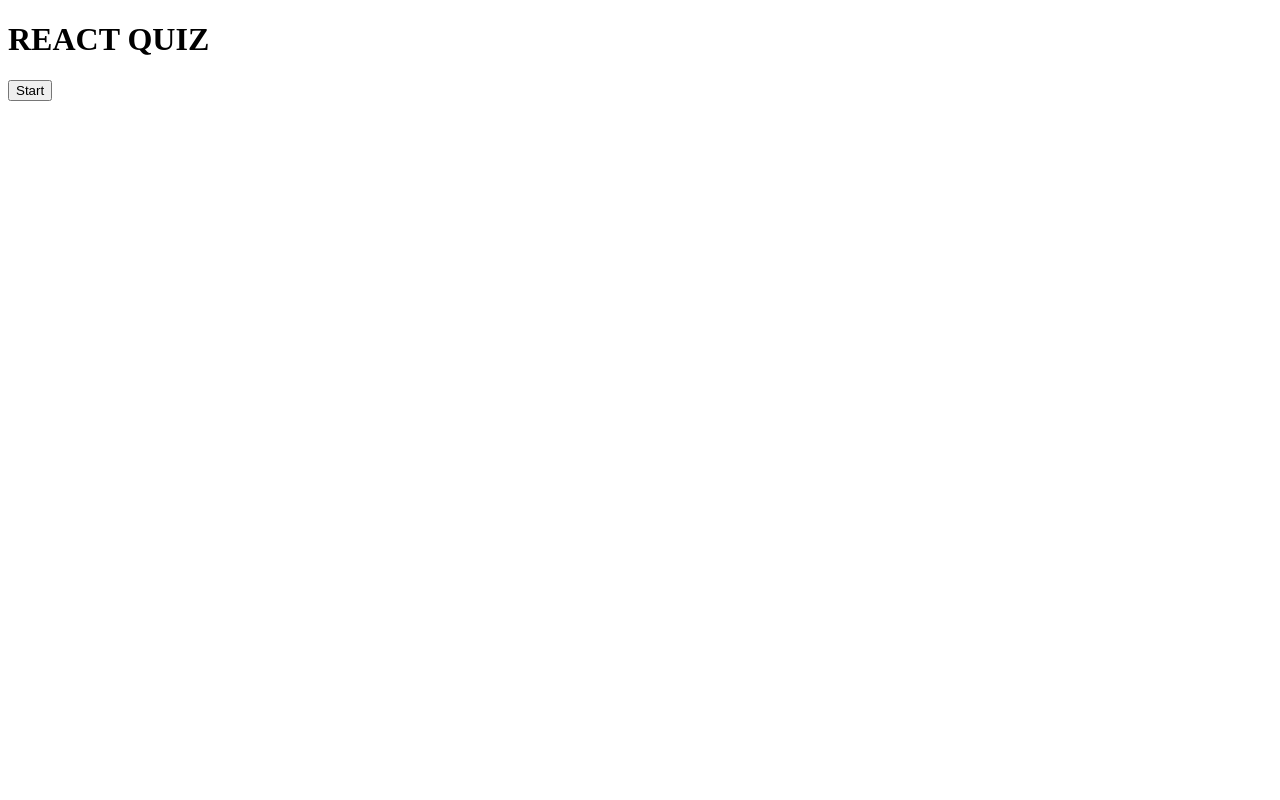
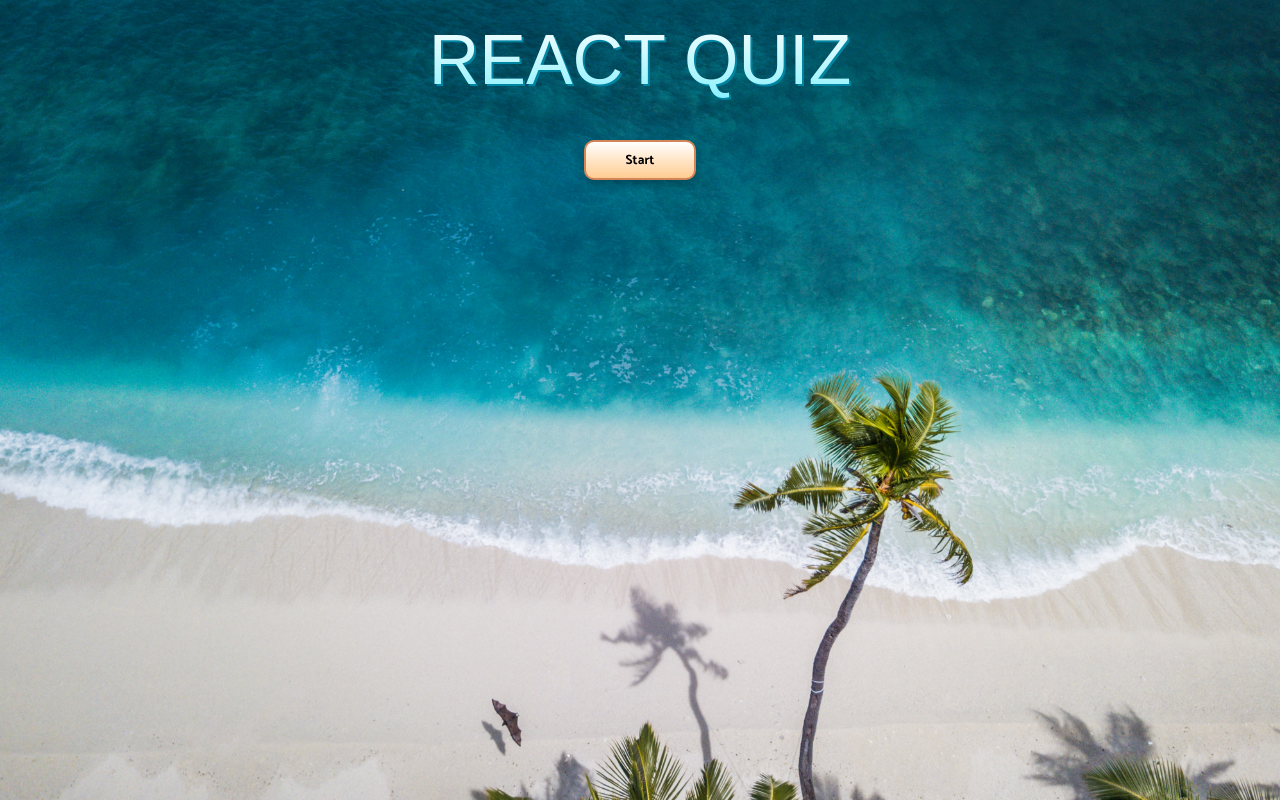
Before and after one commit to x6tri3n0g/typescript-study, a React (Create React App) app in the folder react-quiz/: page / in a window 1280 px wide. Built offline with nearby package versions, Linux system fonts and the light colour scheme.

Commit message:
Modify: Styles

```diff
--- /dev/null
+++ b/react-quiz/src/App.styles.ts
@@ -0,0 +1,70 @@
+import styled, { createGlobalStyle } from 'styled-components';
+// @ts-ignore
+import BGImage from './images/nattu-adnan.jpg';
+
+export const GlobalStyle = createGlobalStyle`
+    html {
+        height: 100%;
+    }
+
+    body {
+        background-image: url(${BGImage});
+        background-size: cover;
+        margin: 0;
+        padding: 0 20px;
+        display: flex;
+        justify-content: center;
+    }
+
+    * {
+        box-sizing: border-box;
+        font-family: 'Catamaran', sans-serif;
+    }
+`
+
+export const Wrapper = styled.div`
+    display: flex;
+    flex-direction: column;
+    align-items: center;
+
+    > p {
+        color: #fff;
+    }
+
+    .score {
+        color : #fff;
+        font-size: 2rem;
+        margin: 0;
+    }
+
+    h1 {
+        font-family: Fascinate Impact, Haettenschweiler, 'Arial Narrow Bold', sans-serif;
+        background-image: linear-gradient(180deg, #fff, #87f1ff);
+        background-size: 100%;
+        background-clip: text;
+        -webkit-background-clip: text;
+        -webkit-text-fill-color: transparent;
+        -moz-background-clip: text;
+        -moz-text-fill-color: transparent;
+        filter: drop-shadow(2px 2px #0085a3);
+        font-size: 70px;
+        font-weight:400;
+        text-align: center;
+        margin: 20px;
+    }
+
+    .start, .next {
+        cursor: pointer;
+        background: linear-gradient(180deg, #fff, #ffcc91);
+        border: 2px solid #d38558;
+        box-shadow: 0px 5px 10px rgba(0, 0, 0 , 0.25);
+        border-radius: 10px;
+        height: 40px;
+        margin: 20px 0;
+        padding: 0 40px;
+    }
+
+    .start {
+        max-width: 200px;
+    }
+`;
--- a/react-quiz/src/App.tsx
+++ b/react-quiz/src/App.tsx
@@ -4,6 +4,8 @@
 import QuestionCard from './components/QuestionCard'
 // Types
 import { QuestionState, Difficulty } from './API';
+// Styles
+import { GlobalStyle, Wrapper } from './App.styles';
 
 export type AnswerObject = {
   question: string;
@@ -44,7 +46,7 @@
       const answer = e.currentTarget.value;
       // Check answer against correct anser
       const correct = questions[number].correct_answers === answer;
-      // Add score if anser is correct
+      // Add score if answer is correct
       if (correct) setScore(prev => prev + 1);
       // Save answer in the array for user answers
       const answerObject = {
@@ -69,14 +71,16 @@
   }
 
   return (
-    <div className="App">
+    <>
+      <GlobalStyle />
+      <Wrapper>
         <h1>REACT QUIZ</h1>
         {gameOver || userAnswers.length === TOTAL_QUESTIONS ? (
           <button className="start" onClick={startTrivia}>
             Start
           </button>
         ) : null}
-      {!gameOver ? <p className="score">Score: </p> : null}
+        {!gameOver ? <p className="score">Score: {score}</p> : null}
         {loading && <p>Loading Questions ...</p>}
         {!loading && !gameOver && (
           <QuestionCard
@@ -96,7 +100,8 @@
             Next Question
           </button>
         ): null}
-    </div>
+      </Wrapper>
+    </>
   );
 }
 
--- a/react-quiz/src/components/QuestionCard.styles.ts
+++ b/react-quiz/src/components/QuestionCard.styles.ts
@@ -1,5 +1,48 @@
 import styled from 'styled-components';
 
-export const Wrapper = styled.div``;
+export const Wrapper = styled.div`
+    min-width: 110px;
+    background: #ebfeff;
+    border-radius: 10px;
+    border: 2px solid #0085a3;
+    padding: 20px;
+    box-shadow: 0px 5px 10px rgba(0, 0, 0, 0.25);
+    text-align: center;
 
-export const ButtonWrapper = styled.button``;
+    p {
+        font-size: 1rem;
+    }
+`;
+
+type ButtonWrapperProps = {
+    correct: boolean;
+    userClicked: boolean;
+}
+
+export const ButtonWrapper = styled.div<ButtonWrapperProps>`
+    transition: all 0.3s ease;
+
+    :hover {
+        opacity: 0.8;
+    }
+
+    button {
+        cursor: pointer;
+        user-select: none;
+        font-size: 0.8rem;
+        width: 100%;
+        height: 40px;
+        margin: 5px 0;
+        background: ${({ correct, userClicked }) =>
+            correct
+                ? 'linear-gradient(90deg, #56ffa4, #59bc86)'
+                : !correct && userClicked
+                ? 'linear-gradient(90deg, #ff5656, #c16868)'
+                : 'linear-gradient(90deg, #56ccff, #6eafb4)'};
+        border: 3px solid #fff;
+        box-shadow: 1px 2px 0px rgba(0, 0, 0, 0.1);
+        border-radius: 10px;
+        color: #fff;
+        text-shadow: 0p 1px 0px rgba(0, 0, 0, 0.25);
+    }
+`;
--- a/react-quiz/src/components/QuestionCard.tsx
+++ b/react-quiz/src/components/QuestionCard.tsx
@@ -21,21 +21,25 @@
     questionNr,
     totalQuestions
 }) => (
-    <div>
+    <Wrapper>
         <p className="number">
             Qustion: {questionNr} / {totalQuestions}
         </p>
         <p dangerouslySetInnerHTML={{ __html: question }} />
         <div>
             {answers.map(answer => (
-                <div key={answer}>
+                <ButtonWrapper
+                    key={answer}
+                    correct={userAnswer?.correctAnswer === answer}
+                    userClicked={userAnswer?.answer === answer}
+                >
                     <button disabled={!!userAnswer} value={answer} onClick={callback}>
                         <span dangerouslySetInnerHTML={{ __html: answer }} />
                     </button>
-                </div>
+                </ButtonWrapper>
             ))}
         </div>
-    </div>
+    </Wrapper>
 );
 
 export default QuestionCard;
```
Also changed, not shown: 1 other file (tests, documents, lock files or other folders). Lines whose indentation alone changed are shown as unchanged.
